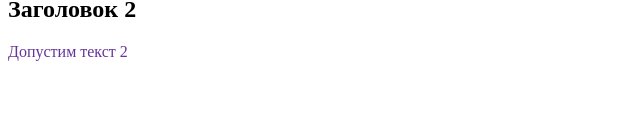
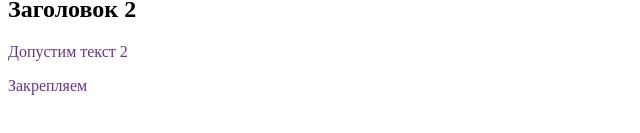
Before and after one commit to Rodzy28/first-project, a plain HTML site: page index.html in a window 1280 px wide. Shown: the part 255-388 px from the top of the page, without its empty margins (0-640 px from the left). Drawn offline with Linux system fonts and the light colour scheme.

Commit message:
Закрепляю изменение коммита

```diff
--- a/index.html
+++ b/index.html
@@ -14,5 +14,6 @@
 <p>Мама, я программист?</p>
 <h2>Заголовок 2</h2>
 <p>Допустим текст 2</p>
+<p>Закрепляем</p>
 </body>
 </html>
```
